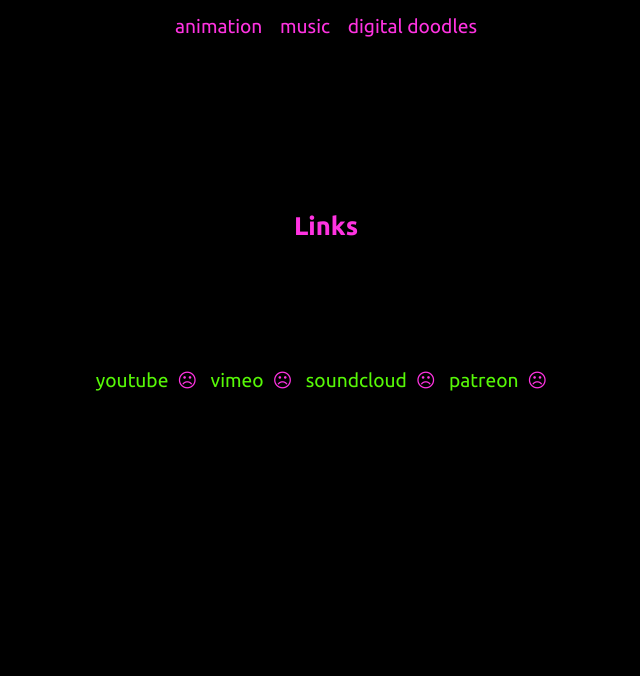
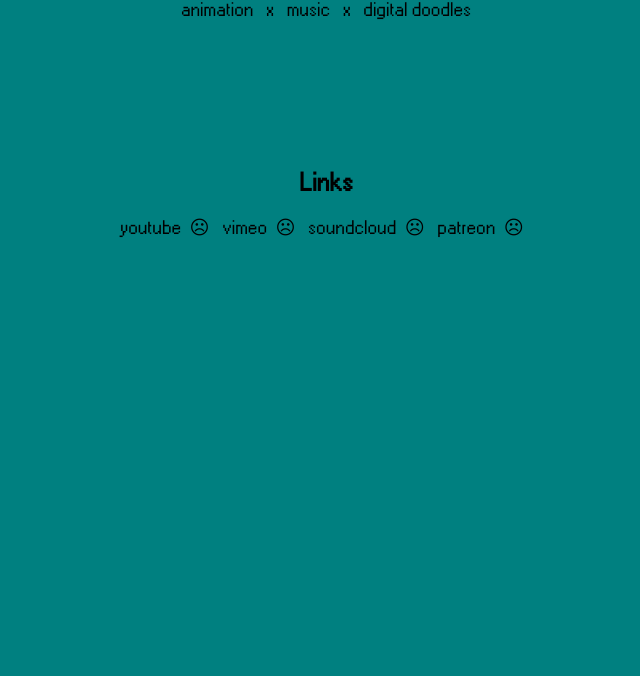
Before and after one commit to chelzonline/alienbear.github.io, a plain HTML site: page index.html in a window 1280 px wide. Shown: the part 124-800 px from the top of the page, without its empty margins (314-954 px from the left). Drawn offline with Linux system fonts and the light colour scheme.

Commit message:
redesogned index.html

```diff
--- a/index.html
+++ b/index.html
@@ -5,7 +5,7 @@
   <title>
     chel-z online
   </title>
-      <link rel="stylesheet" href="assets/css/style.css">
+      <link rel="stylesheet" href="style.css">
       <link rel="preconnect" href="https://fonts.googleapis.com">
       <link rel="preconnect" href="https://fonts.gstatic.com" crossorigin>
       <link href="https://fonts.googleapis.com/css2?family=Ubuntu:ital,wght@0,300;0,400;0,500;0,700;1,300;1,400;1,500;1,700&display=swap" rel="stylesheet">
@@ -15,9 +15,9 @@
 <br>
 
   <h1>chel-z online</h1>
-  <p>animation &nbsp;&nbsp; music &nbsp;&nbsp; digital doodles</p><br><br><br>
-  <h2>Links</h2><br><br>
-  <p>
+  <p class="header_text">animation &nbsp; x &nbsp; music &nbsp; x &nbsp; digital doodles</p><br><br><br>
+  <h2>Links</h2>
+  <p class="link_text">
     <a href="https://www.youtube.com/channel/UCeLE1RIqJG8tqJD4Z8nrLRQ" target="_blank">youtube</a>&nbsp; &#9785; &nbsp;
     <a href="https://vimeo.com/alienbearstudios" target="_blank">vimeo</a>&nbsp; &#9785; &nbsp;
     <a href="https://soundcloud.com/chelzonline" target="_blank">soundcloud</a>&nbsp; &#9785; &nbsp;
```
